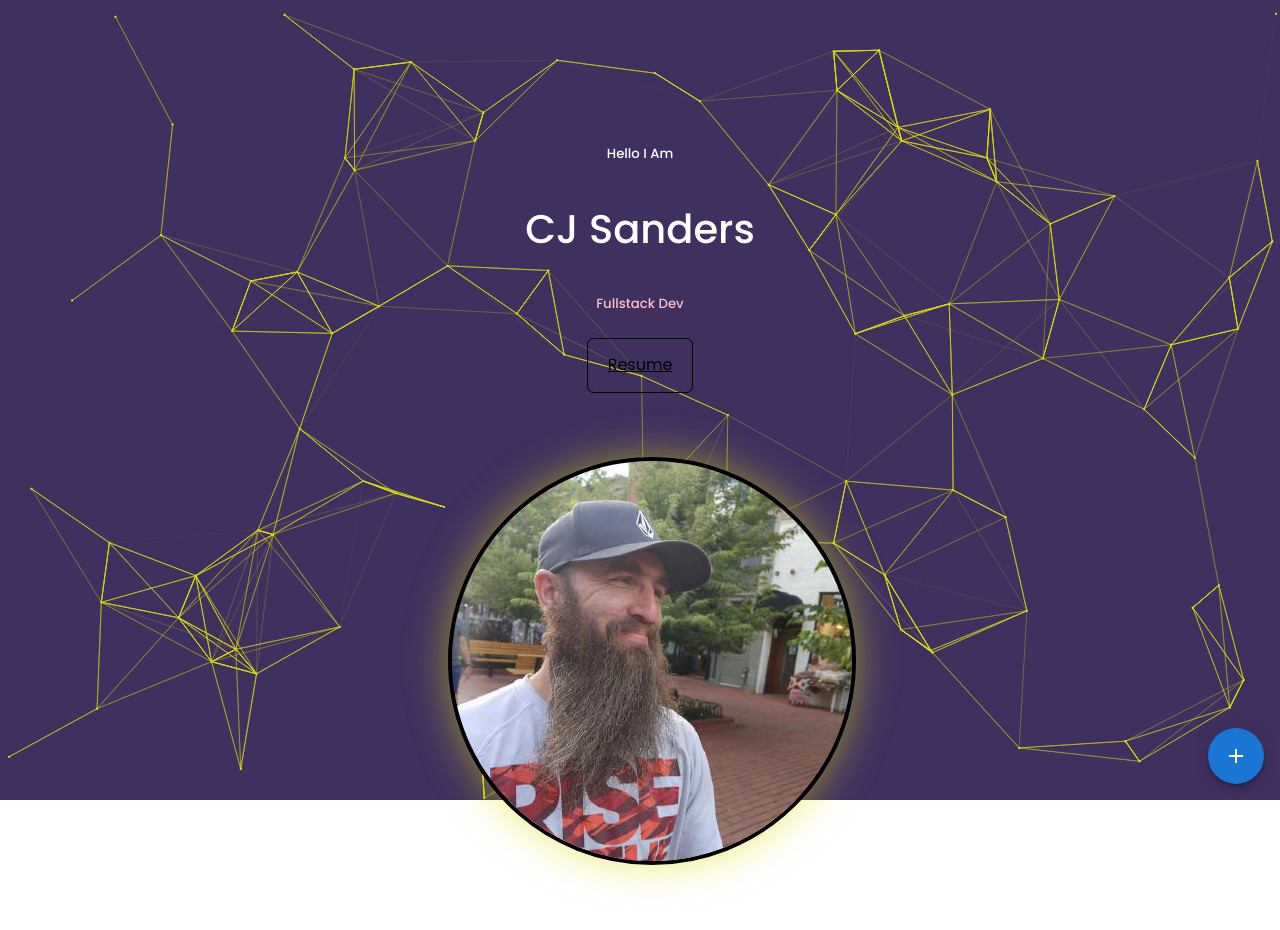
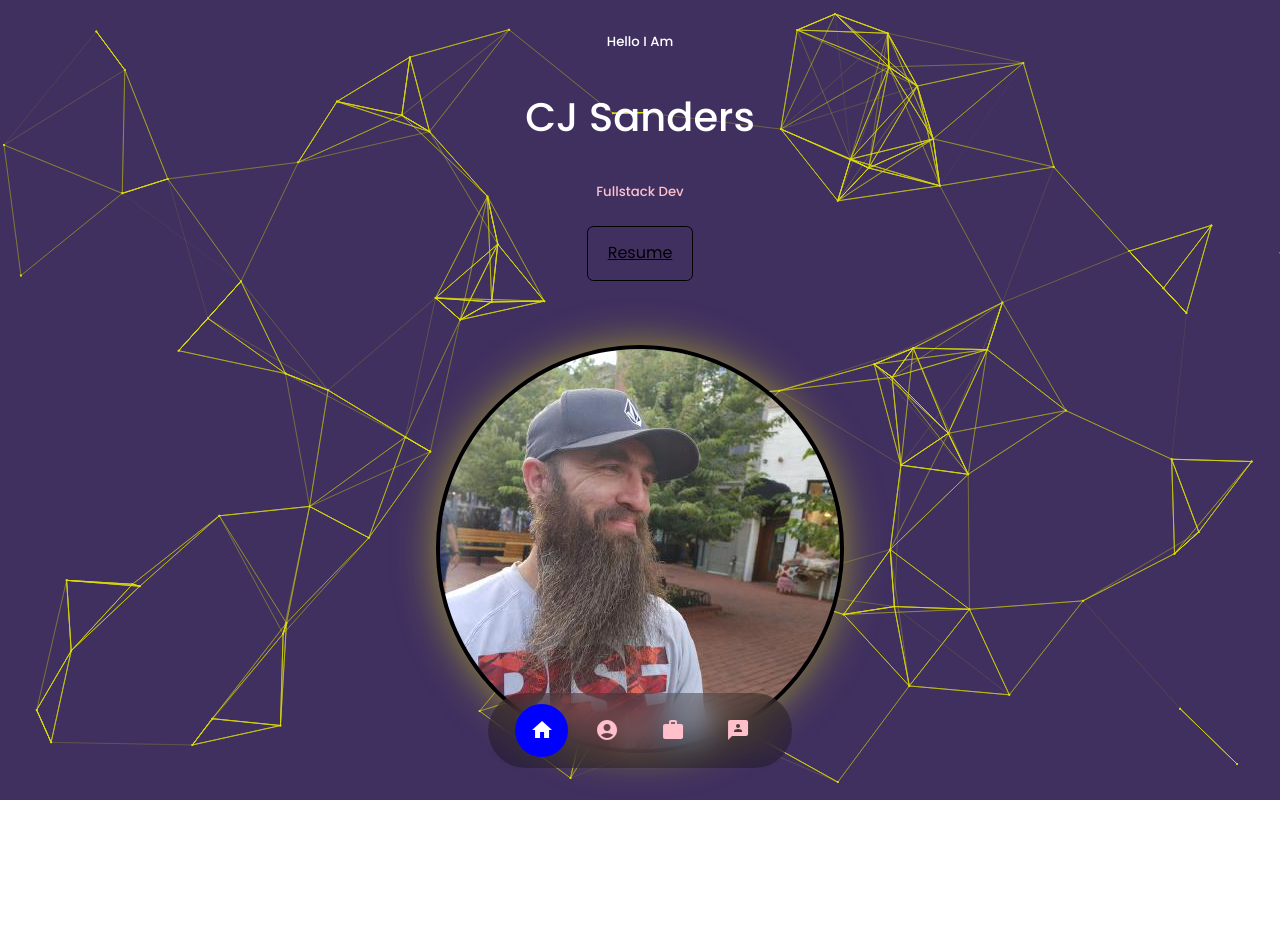
Before and after one commit to danagolebiewski/react-portfolio-1, a React (Create React App) app: page / in a window 1280 px wide. Shown: the top 930 px of the page. Built offline with nearby package versions, Linux system fonts and the light colour scheme.

Commit message:
updated nav links and home page

```diff
--- a/src/App.js
+++ b/src/App.js
@@ -1,18 +1,23 @@
 import Particles from "react-tsparticles";
 
 import particlesOptions from "./components/background/particles.json";
-import Navigation from "./components/nav/Navigation";
+// import Navigation from "./components/nav/Navigation";
 import Header from "./components/header/Header";
+import Nav from "./components/nav/Nav";
 import About from "./components/about/About";
 import Projects from "./components/projects/Projects";
+import Contact from "./components/contact/Contact";
 import Footer from "./components/footer/Footer";
 
 const App = () => {
     return (
         <div>
-            <Navigation />
             <Header />
-
+            <Nav />
+            <About />
+            <Projects />
+            <Contact />
+            <Footer />
             <Particles options={particlesOptions} />
         </div>
     );
--- a/src/components/about/About.js
+++ b/src/components/about/About.js
@@ -2,7 +2,9 @@ import './about.css';
 
 const About = () => {
     return (
-        <></>
+        <section id='about'>
+            About
+        </section>
     )
 }
 
--- a/src/components/contact/Contact.js
+++ b/src/components/contact/Contact.js
@@ -2,7 +2,9 @@ import './contact.css';
 
 const Contact = () => {
     return (
-        <></>
+        <section id='contact'>
+            Contact
+        </section>
     )
 }
 
--- a/src/components/footer/Footer.js
+++ b/src/components/footer/Footer.js
@@ -2,7 +2,9 @@ import './footer.css';
 
 const Footer = () => {
     return (
-        <></>
+        <section id='footer'>
+            Footer
+        </section>
     )
 }
 
--- a/src/components/header/header.css
+++ b/src/components/header/header.css
@@ -1,6 +1,6 @@
 header {
     height: 100vh;
-    padding-top: 7rem;
+    /* padding-top: 7rem; */
     overflow: hidden;
 }
 
@@ -23,10 +23,29 @@ header {
     display: flex;
     align-items: center;
     position: absolute;
-    left: calc(50% - 12rem);
+    left: 50%;
+    transform: translateX(-50%);
     margin-top: 4rem;
     border-radius:50%;
     border: 4px solid black;
     box-shadow: 0px 0px 40px rgba(221, 221, 10, 0.548);
     overflow: hidden;
 }
+
+/* =================================================================
+MEDIA QUERIES (MEDIUM)
+================================================================= */
+@media screen and (max-width: 1024px) {
+    header {
+        height: 68vh;
+    }
+}
+
+/* =================================================================
+MEDIA QUERIES (SMALL)
+================================================================= */
+@media screen and (max-width: 600px) {
+    header {
+        height: 100vh;
+    }
+}
--- /dev/null
+++ b/src/components/nav/Nav.js
@@ -0,0 +1,35 @@
+import { useState } from 'react';
+import './nav.css';
+
+import HomeIcon from '@mui/icons-material/Home';
+import AccountCircleIcon from '@mui/icons-material/AccountCircle';
+import WorkIcon from '@mui/icons-material/Work';
+import ThreePIcon from '@mui/icons-material/ThreeP';
+import GitHubIcon from '@mui/icons-material/GitHub';
+import LinkedInIcon from '@mui/icons-material/LinkedIn';
+
+const Nav = () => {
+    const [activeNav, setActiveNav] = useState('#');
+    return (
+        <nav>
+            <a href="#"
+                onClick={() => setActiveNav('#')}
+                className={activeNav === '#' ? 'active' : ''}
+            ><HomeIcon/></a>
+            <a href="#about"
+                onClick={() => setActiveNav('#about')}
+                className={activeNav === '#about' ? 'active' : ''}
+            ><AccountCircleIcon/></a>
+            <a href="#projects"
+                onClick={() => setActiveNav('#projects')}
+                className={activeNav === '#projects' ? 'active' : ''}
+            ><WorkIcon/></a>
+            <a href="#contact"
+                onClick={() => setActiveNav('#contact')}
+                className={activeNav === '#contact' ? 'active' : ''}
+            ><ThreePIcon/></a>
+        </nav>
+    )
+}
+
+export default Nav;
--- a/src/components/nav/Navigation.js
+++ b/src/components/nav/Navigation.js
@@ -18,7 +18,7 @@ const Navigation = () => {
     const actions = [
         { icon: <AccountCircleIcon />, name: 'About Me' },
         { icon: <WorkIcon />, name: 'Projects' },
-        { icon: <ThreePIcon />, name: 'Contact' },
+        { icon: <ThreePIcon onClick={() => <a href='#contact'></a>} />, name: 'Contact' },
         { icon: <GitHubIcon onClick={() => handleClick('GitHub')} />, name: 'GitHub' },
         { icon: <LinkedInIcon onClick={() => handleClick('LinkedIn')} />, name: 'LinkedIn' },
     ];
--- /dev/null
+++ b/src/components/nav/nav.css
@@ -0,0 +1,33 @@
+nav {
+    background: rgba(0, 0, 0, 0.3);
+    width: max-content;
+    display: block;
+    padding: 0.7rem 1.7rem;
+    z-index: 2;
+    position: fixed;
+    left: 50%;
+    transform: translateX(-50%);
+    bottom: 2rem;
+    display: flex;
+    gap: 0.8rem;
+    border-radius: 3rem;
+    backdrop-filter: blur(15px);
+}
+
+nav a {
+    background: transparent;
+    padding: 0.9rem;
+    border-radius: 50%;
+    display: flex;
+    color: var(--color-light);
+    font-size: 1.1rem;
+}
+
+nav a:hover {
+    background: rgba(0, 0, 0, 0.3);
+}
+
+nav a.active {
+    background: var(--color-bg);
+    color: var(--color-white);
+}
--- a/src/components/projects/Projects.js
+++ b/src/components/projects/Projects.js
@@ -2,7 +2,9 @@ import './projects.css';
 
 const Projects = () => {
     return (
-        <></>
+        <section id='projects'>
+            Projects
+        </section>
     )
 }
 
--- a/src/index.css
+++ b/src/index.css
@@ -42,6 +42,7 @@ h1 {
 
 section {
     margin-top: 8rem;
+    height: 100vh;
 }
 
 section > h2, section > h5 {
@@ -93,7 +94,9 @@ img {
     object-fit: cover;
 }
 
-/* MEDIA QUERIES (MEDIUM) */
+/* =================================================================
+MEDIA QUERIES (MEDIUM)
+================================================================= */
 @media screen and (max-width: 1024px) {
     .container {
         width: var(--container-width-md);
@@ -104,7 +107,9 @@ img {
     }
 }
 
-/* MEDIA QUERIES (SMALL) */
+/* =================================================================
+MEDIA QUERIES (SMALL)
+================================================================= */
 @media screen and (max-width: 600px) {
     .container {
         width: var(--container-width-sm);
```
